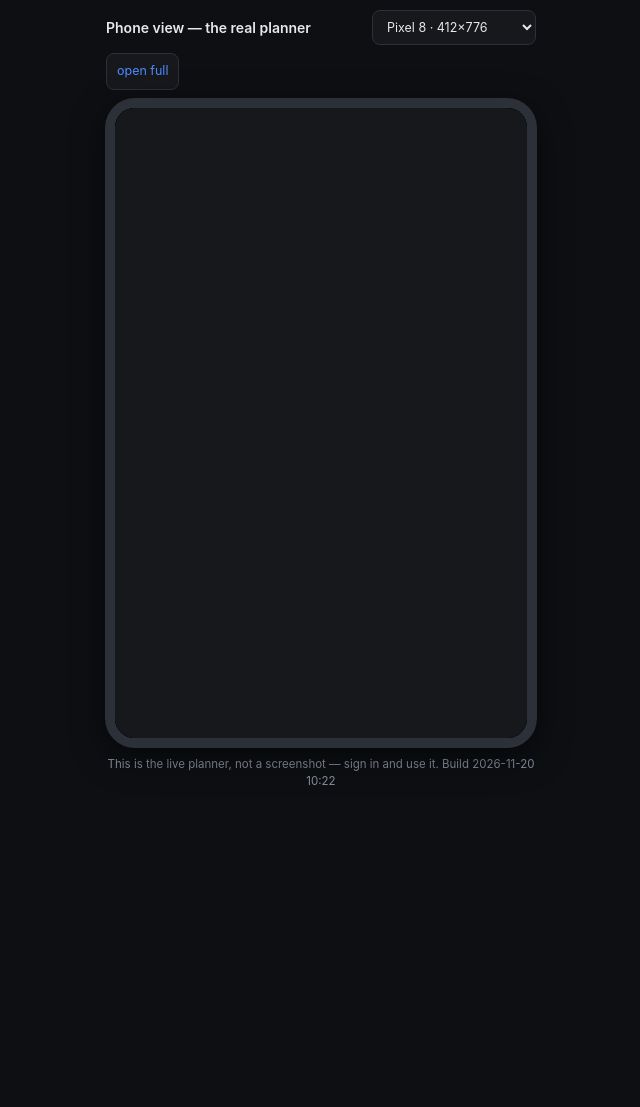
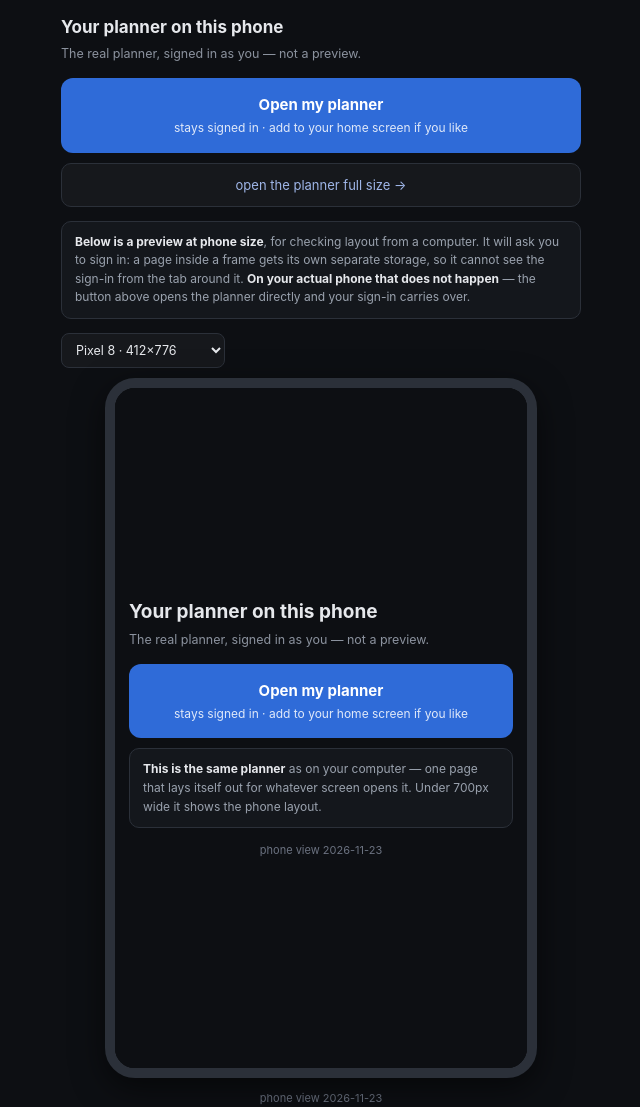
Before and after one commit to ultimateplanner2026/planner, a plain HTML site: page live/index.html in a window 1280 px wide. Shown: the whole page, without its empty margins (319-959 px from the left). Before the commit the page ends 800 px from the top, so only its background shows below. Drawn offline with Linux system fonts and the light colour scheme.

Commit message:
planner phone view: open the planner directly, no iframe

```diff
--- a/live/index.html
+++ b/live/index.html
@@ -2,42 +2,93 @@
 <meta charset="utf-8">
 <meta name="viewport" content="width=device-width,initial-scale=1,viewport-fit=cover">
 <title>Planner - phone view</title>
+<!--
+  2026-11-23, operator: "fix the phone view link its not looking how I see it on
+  my phone".
+
+  MEASURED, not guessed. The old page put the planner in an IFRAME and sized it
+  to 412px. The LAYOUT was right - probing the iframe's own document returned
+  innerWidth 412, data-chrome "bottom", all four tabs. But it also returned
+  gated:true, so what it showed was the SIGN-IN WALL, never their planner.
+
+  Root cause: a framed document gets PARTITIONED STORAGE in current browsers, so
+  the planner inside the frame cannot see the localStorage key ("planner.auth")
+  that keeps them signed in on the top-level page. Same origin, different
+  storage bucket. No amount of sizing fixes that - it is not a layout bug.
+
+  So this page stops framing the planner. On a PHONE it sends them straight to
+  the real planner, top-level, where their sign-in works. On a COMPUTER it keeps
+  a phone-shaped frame ONLY as a preview, and says plainly that it will ask for
+  a sign-in because it is framed.
+-->
 <style>
  *{box-sizing:border-box}
  html,body{height:100%}
  body{margin:0;background:#0d0f13;color:#e6e8ec;
-      font:14px/1.5 -apple-system,BlinkMacSystemFont,"Segoe UI",Roboto,sans-serif;
+      font:14px/1.55 -apple-system,BlinkMacSystemFont,"Segoe UI",Roboto,sans-serif;
       display:flex;flex-direction:column;align-items:center;
-      padding:10px 10px calc(10px + env(safe-area-inset-bottom))}
- .bar{width:100%;max-width:430px;display:flex;align-items:center;gap:8px;
-      margin:0 0 8px;flex-wrap:wrap}
- .bar h1{font-size:14px;margin:0;font-weight:600;flex:1 1 auto}
- select,.lnk{background:#16181c;border:1px solid #2b3039;color:#e6e8ec;
+      padding:14px 14px calc(14px + env(safe-area-inset-bottom))}
+ .wrap{width:100%;max-width:520px}
+ h1{font-size:17px;margin:0 0 4px;font-weight:650}
+ .sub{color:#8b929e;font-size:12.5px;margin:0 0 14px}
+ .go{display:block;text-align:center;text-decoration:none;
+     background:#2f6bd8;color:#fff;font-weight:650;font-size:15px;
+     border-radius:12px;padding:15px 16px;margin:0 0 10px}
+ .go small{display:block;font-weight:400;opacity:.85;font-size:12px;margin-top:3px}
+ .alt{display:block;text-align:center;text-decoration:none;color:#9fb6e8;
+      border:1px solid #2b3039;border-radius:10px;padding:11px;font-size:13px;
+      margin:0 0 14px;background:#16181c}
+ .why{border:1px solid #2b3039;background:#14171c;border-radius:10px;
+      padding:11px 13px;color:#9aa2ae;font-size:12px;margin:0 0 14px}
+ .why b{color:#e6e8ec}
+ .bar{display:flex;align-items:center;gap:8px;margin:0 0 10px;flex-wrap:wrap}
+ select{background:#16181c;border:1px solid #2b3039;color:#e6e8ec;
         border-radius:8px;padding:8px 10px;font:inherit;font-size:12.5px}
- .lnk{text-decoration:none;color:#4d8bff}
- .stage{flex:1 1 auto;width:100%;display:flex;justify-content:center;
-        align-items:flex-start;min-height:0}
+ .stage{display:flex;justify-content:center;width:100%}
  .phone{position:relative;border:10px solid #2b3039;border-radius:30px;
         background:#000;overflow:hidden;box-shadow:0 10px 32px rgba(0,0,0,.55);
-        max-width:100%;max-height:100%}
+        max-width:100%}
  .phone iframe{display:block;border:0;background:#16181c}
- .note{width:100%;max-width:430px;color:#8b929e;font-size:11.5px;
-       margin:8px 0 0;text-align:center}
- /* On a real phone the frame is pointless - show the planner edge to edge */
+ .stamp{color:#6b7280;font-size:11px;text-align:center;margin:12px 0 0}
+
+ /* ON A REAL PHONE: no frame, no preview, no explanation - just the way in.
+    Framing it here is what broke it, so the phone never sees an iframe. */
+ .phoneonly{display:none}
  @media (max-width:560px){
-   body{padding:0;overflow-x:hidden}
-   .bar,.note{display:none}
-   /* MEASURED: at 412px the frame came out 500px wide - the iframe was 100% but
-      the wrapper kept its desktop width, so the page scrolled sideways. Clamp
-      every layer, not just the iframe. */
-   .stage{width:100%;max-width:100%}
-   .phone{border:0;border-radius:0;max-height:none;box-shadow:none;
-          width:100% !important;max-width:100%}
-   .phone iframe{width:100% !important;max-width:100%}
+   .phoneonly{display:block}
+   .deskonly{display:none !important}
+   body{justify-content:center}
+   h1{font-size:19px}
  }
 </style></head><body>
+<div class="wrap">
+
+  <h1>Your planner on this phone</h1>
+  <p class="sub">The real planner, signed in as you &mdash; not a preview.</p>
+
+  <a class="go" href="../">Open my planner
+    <small>stays signed in &middot; add to your home screen if you like</small></a>
+
+  <div class="phoneonly">
+    <div class="why">
+      <b>This is the same planner</b> as on your computer &mdash; one page that
+      lays itself out for whatever screen opens it. Under 700px wide it shows
+      the phone layout.
+    </div>
+  </div>
+
+  <div class="deskonly">
+    <a class="alt" href="../" target="_blank" rel="noopener">open the planner full size &rarr;</a>
+
+    <div class="why">
+      <b>Below is a preview at phone size</b>, for checking layout from a
+      computer. It will ask you to sign in: a page inside a frame gets its own
+      separate storage, so it cannot see the sign-in from the tab around it.
+      <b>On your actual phone that does not happen</b> &mdash; the button above
+      opens the planner directly and your sign-in carries over.
+    </div>
+
     <div class="bar">
-  <h1>Phone view &mdash; the real planner</h1>
       <select id="size" aria-label="Phone size">
         <option value="412x776">Pixel 8 &middot; 412&times;776</option>
         <option value="360x712">Galaxy S &middot; 360&times;712</option>
@@ -45,33 +96,34 @@
         <option value="360x640">Small &middot; 360&times;640</option>
         <option value="393x852">iPhone 15 &middot; 393&times;852</option>
       </select>
-  <a class="lnk" href="../" target="_blank" rel="noopener">open full</a>
     </div>
+
     <div class="stage"><div class="phone" id="ph">
-  <iframe id="fr" src="../" title="Planner"></iframe>
+      <iframe id="fr" title="Planner preview at phone size"></iframe>
     </div></div>
-<p class="note">This is the live planner, not a screenshot &mdash; sign in and use it.
-Build 2026-11-20 10:22</p>
+  </div>
+
+  <p class="stamp" id="stamp">phone view 2026-11-23</p>
+</div>
+
 <script>
 (function(){
+  var small = window.matchMedia('(max-width:560px)').matches;
+
+  /* The iframe is a DESKTOP-ONLY preview. On a phone it is never created at
+     all - not merely hidden - so a real phone can never land in the framed,
+     storage-partitioned copy that caused this bug. */
+  if (small) return;
+
   var fr=document.getElementById('fr'), ph=document.getElementById('ph'),
       sel=document.getElementById('size');
-  function small(){ return window.matchMedia('(max-width:560px)').matches; }
+  if (!fr) return;
+  fr.src = '../';
+
   function apply(){
-    if (small()){
-      /* a real phone IS the phone - fill it edge to edge, and never wider than
-         the screen (measured: a stale wrapper width made it 500px at 412) */
-      ph.style.width='100%';
-      ph.style.maxWidth='100%';
-      fr.style.width='100%';
-      fr.style.maxWidth='100%';
-      fr.style.height=Math.max(320, window.innerHeight)+'px';
-      return;
-    }
     var p=(sel.value||'412x776').split('x');
     var w=parseInt(p[0],10)||412, h=parseInt(p[1],10)||776;
-    /* never taller than the space we have */
-    var room=Math.max(320, window.innerHeight-110);
+    var room=Math.max(320, window.innerHeight-120);
     if (h>room) h=room;
     fr.style.width=w+'px'; fr.style.height=h+'px';
     ph.style.width='auto';
```
Lines whose indentation alone changed are shown as unchanged.
